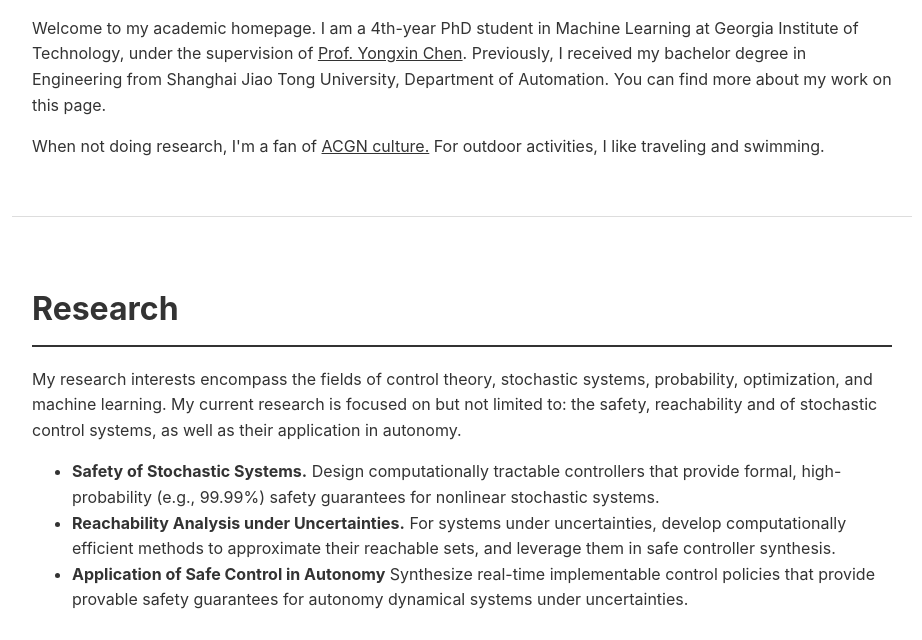
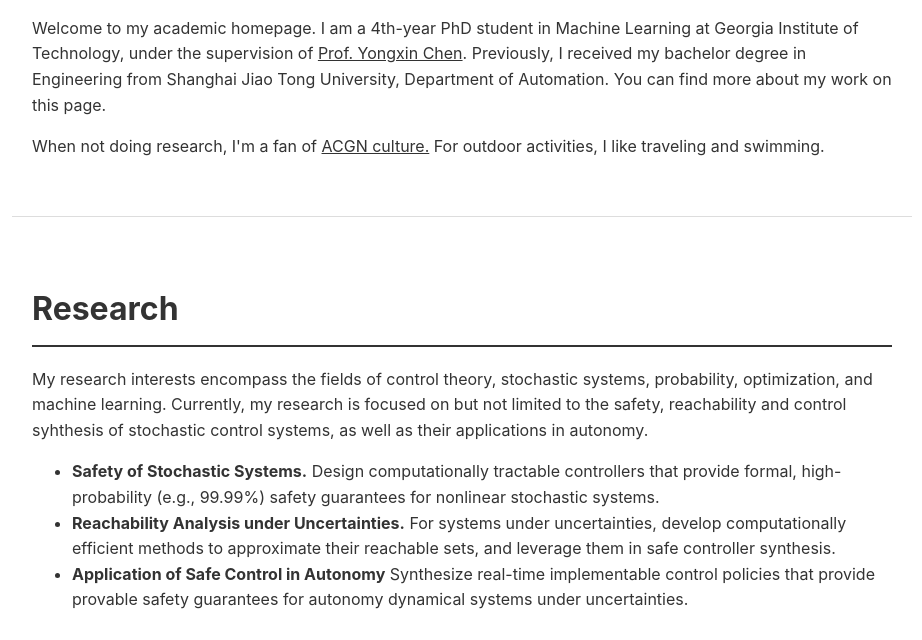
Before and after one commit to zliuPhD/zishunliu.github.io, a plain HTML site: page index.html in a window 1280 px wide. Shown: the part 526-1166 px from the top of the page, without its empty margins (178-1100 px from the left). Drawn offline with Linux system fonts and the light colour scheme.

Commit message:
Update index.html

```diff
--- a/index.html
+++ b/index.html
@@ -157,9 +157,7 @@
         <section id="research">
             <h2>Research</h2>
             <p>
-               My research interests encompass the fields of control theory, stochastic systems, probability, optimization, and machine learning. My current research is focused on but not limited to:
-
- the safety, reachability and of stochastic control systems, as well as their application in autonomy.
+               My research interests encompass the fields of control theory, stochastic systems, probability, optimization, and machine learning. Currently, my research is focused on but not limited to the safety, reachability and control syhthesis of stochastic control systems, as well as their applications in autonomy.
             </p>
             <ul>
                 <li> <strong>Safety of Stochastic Systems.</strong> Design computationally tractable controllers that provide formal, high-probability (e.g., 99.99%) safety guarantees for nonlinear stochastic systems.</li>
```
